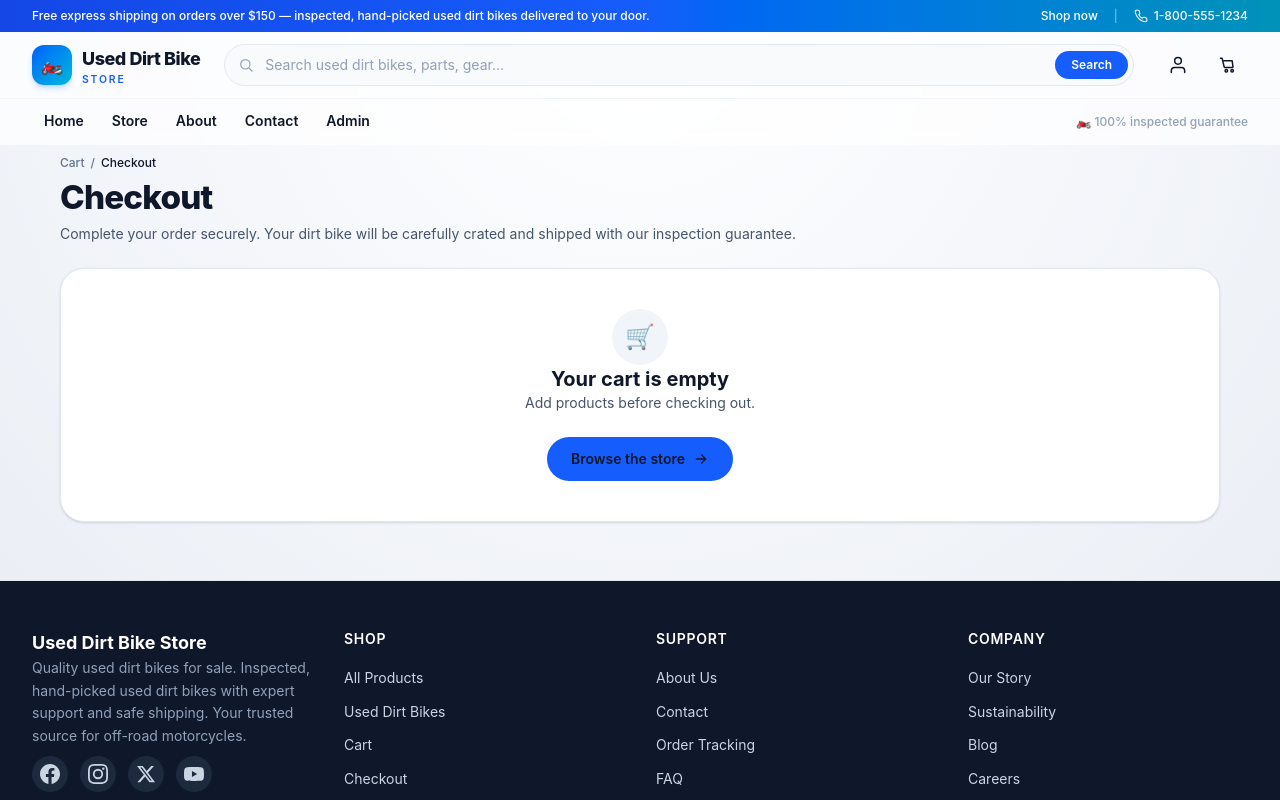
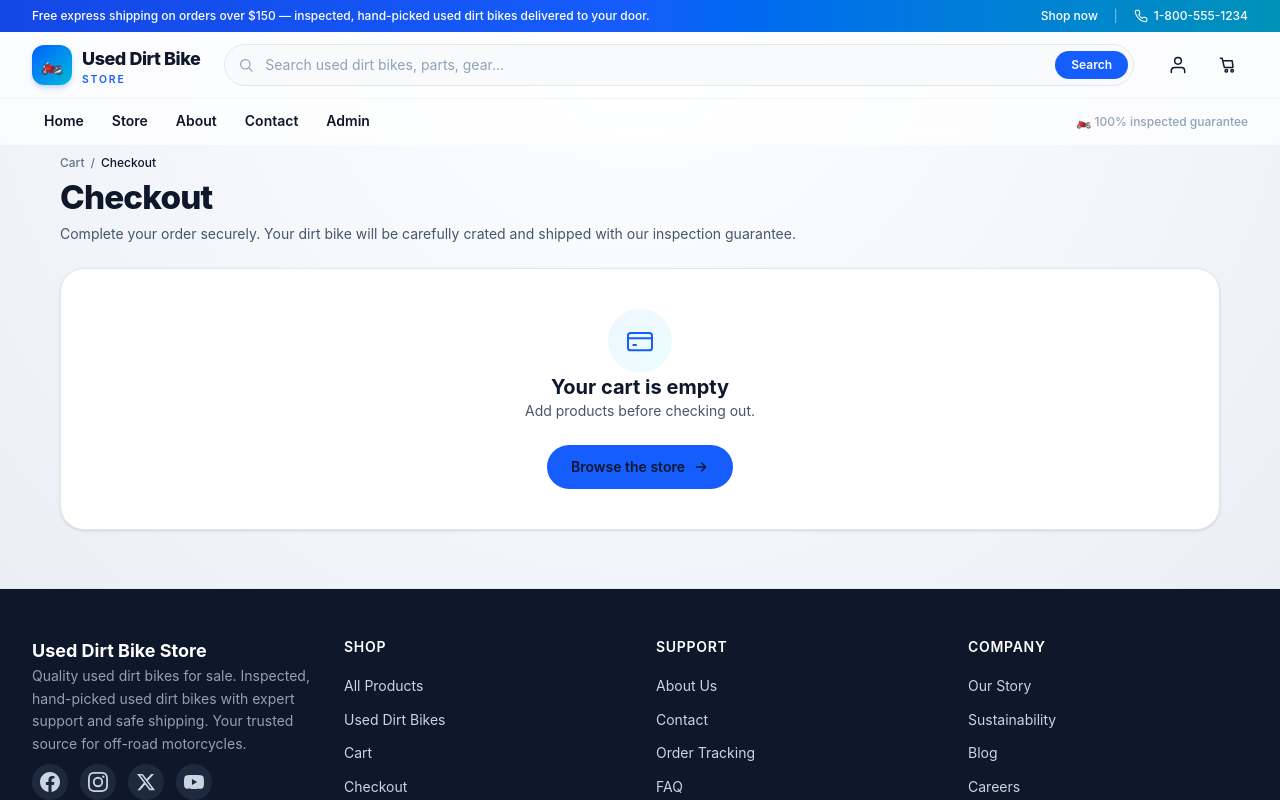
Before and after one commit to lucasdrew448-cmd/ecommerce, a Next.js app: page /checkout in a window 1280 px wide. Shown: the top 800 px of the page. Built offline with nearby package versions, Linux system fonts and the light colour scheme.

Commit message:
refactor checkout page to conditionally display shipping address and billing checkbox

```diff
--- a/app/checkout/page.tsx
+++ b/app/checkout/page.tsx
@@ -261,7 +261,13 @@ export default function CheckoutPage() {
 
       {items.length === 0 ? (
         <section className="rounded-3xl border border-slate-200 bg-white p-10 text-center shadow-sm">
-          <span className="mx-auto flex h-14 w-14 items-center justify-center rounded-full bg-slate-100 text-2xl">🛒</span>
+          <span className="mx-auto flex h-16 w-16 items-center justify-center rounded-full bg-gradient-to-br from-blue-50 to-cyan-50">
+            <svg viewBox="0 0 24 24" fill="none" stroke="currentColor" strokeWidth="1.5" className="h-8 w-8 text-blue-600" aria-hidden="true">
+              <rect x="3" y="6" width="18" height="13" rx="2" strokeLinecap="round" strokeLinejoin="round" />
+              <path d="M3 10h17.5" strokeLinecap="round" strokeLinejoin="round" />
+              <path d="M7 15h2" strokeLinecap="round" strokeLinejoin="round" />
+            </svg>
+          </span>
           <h2 className="mt-4 text-xl font-bold text-slate-900">Your cart is empty</h2>
           <p className="mt-2 text-sm text-slate-600">Add products before checking out.</p>
           <Link
@@ -312,6 +318,7 @@ export default function CheckoutPage() {
               </div>
 
               {/* Shipping */}
+              {!sameAsShipping ? (
                 <div className="space-y-4 border-t border-slate-100 pt-6">
                   <SectionHeader index={2} title="Shipping address" subtitle="Where should we deliver your order?" />
                   <div>
@@ -327,19 +334,8 @@ export default function CheckoutPage() {
                       required
                     />
                   </div>
-                <label className="flex cursor-pointer items-center gap-2.5 text-sm font-medium text-slate-700">
-                  <input
-                    type="checkbox"
-                    checked={sameAsShipping}
-                    onChange={(e) => setSameAsShipping(e.target.checked)}
-                    className="h-4 w-4 rounded border-slate-300 text-blue-600 focus:ring-blue-500"
-                  />
-                  <span className="flex items-center gap-1.5">
-                    <span className="text-emerald-600">✓</span>
-                    Use shipping address for billing
-                  </span>
-                </label>
                 </div>
+              ) : null}
 
               {/* Payment */}
               <div className="space-y-4 border-t border-slate-100 pt-6">
@@ -454,6 +450,18 @@ export default function CheckoutPage() {
                       </span>
                     ) : null}
                   </div>
+                  <label className="mt-3 flex cursor-pointer items-center gap-2.5 text-sm font-medium text-slate-700">
+                    <input
+                      type="checkbox"
+                      checked={sameAsShipping}
+                      onChange={(e) => setSameAsShipping(e.target.checked)}
+                      className="h-4 w-4 rounded border-slate-300 text-blue-600 focus:ring-blue-500"
+                    />
+                    <span className="flex items-center gap-1.5">
+                      <span className="text-emerald-600">✓</span>
+                      Use shipping address for billing
+                    </span>
+                  </label>
                 </div>
 
                 <div className="space-y-4">
```
Lines whose indentation alone changed are shown as unchanged.
